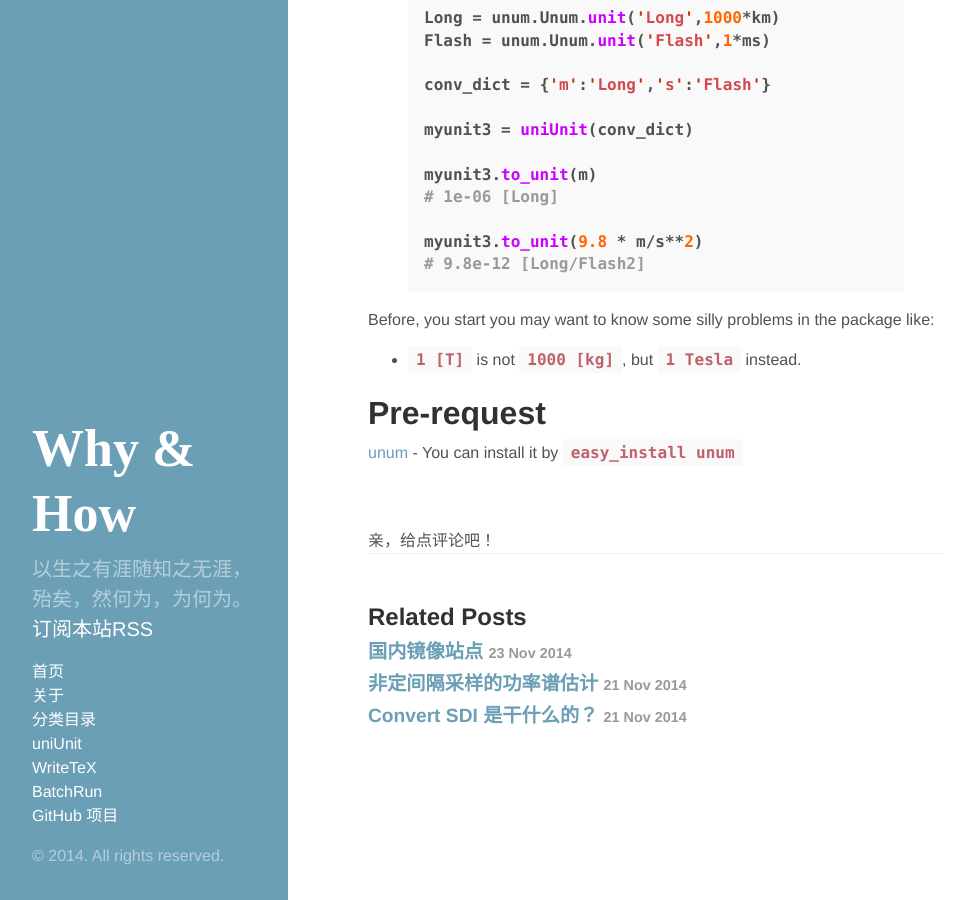
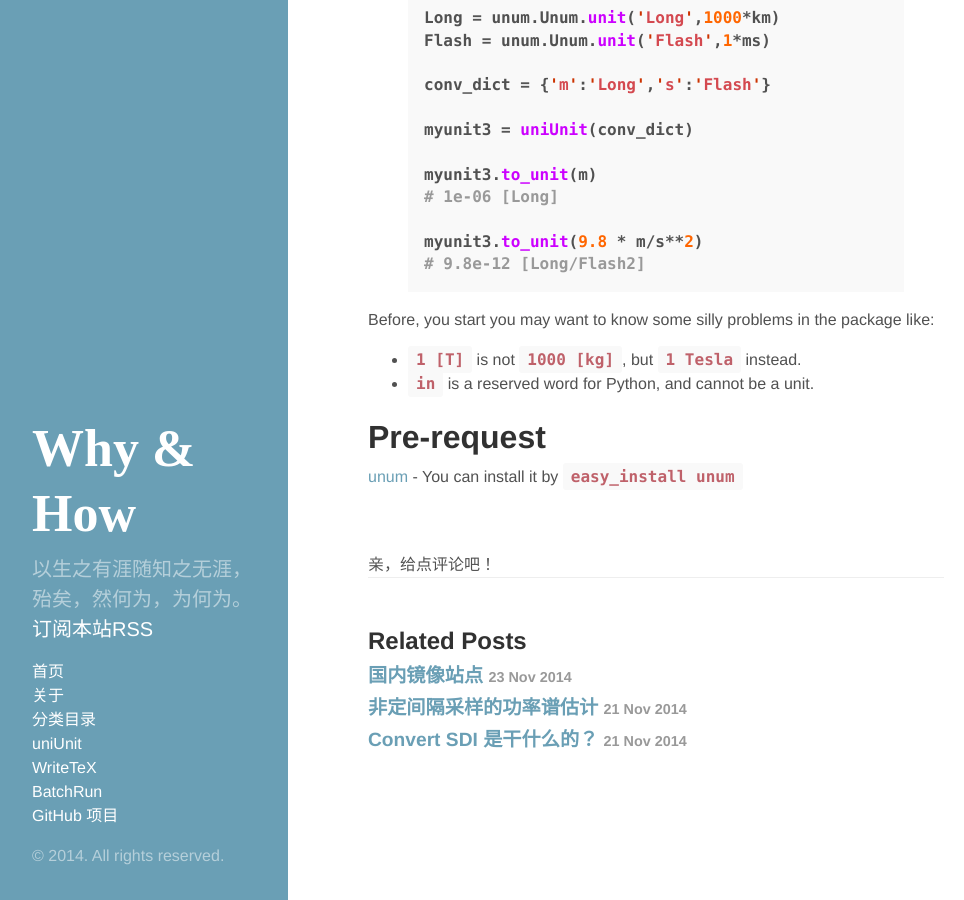
Before and after one commit to wanglongqi/wanglongqi.github.io, a Jekyll site: the page built from _posts/2014-11-27-uniunitreadme.md, in a window 1280 px wide and 900 px high, scrolled down 1647 px. Shown: the whole window, without its empty margins (0-964 px from the left). Built offline with Jekyll 4.4.1, drawn with Linux system fonts in a browser that asks for light colours; comment, search, counter and statistics services are not loaded; grey boxes are pictures that could not be loaded.

Commit message:
no message

```diff
--- a/_posts/2014-11-27-uniunitreadme.md
+++ b/_posts/2014-11-27-uniunitreadme.md
@@ -91,7 +91,7 @@
 Before, you start you may want to know some silly problems in the package like:
 
 - `1 [T]` is not `1000 [kg]`, but `1 Tesla` instead.
-
+- `in` is a reserved word for Python, and cannot be a unit.
 
 Pre-request
 ============
```
